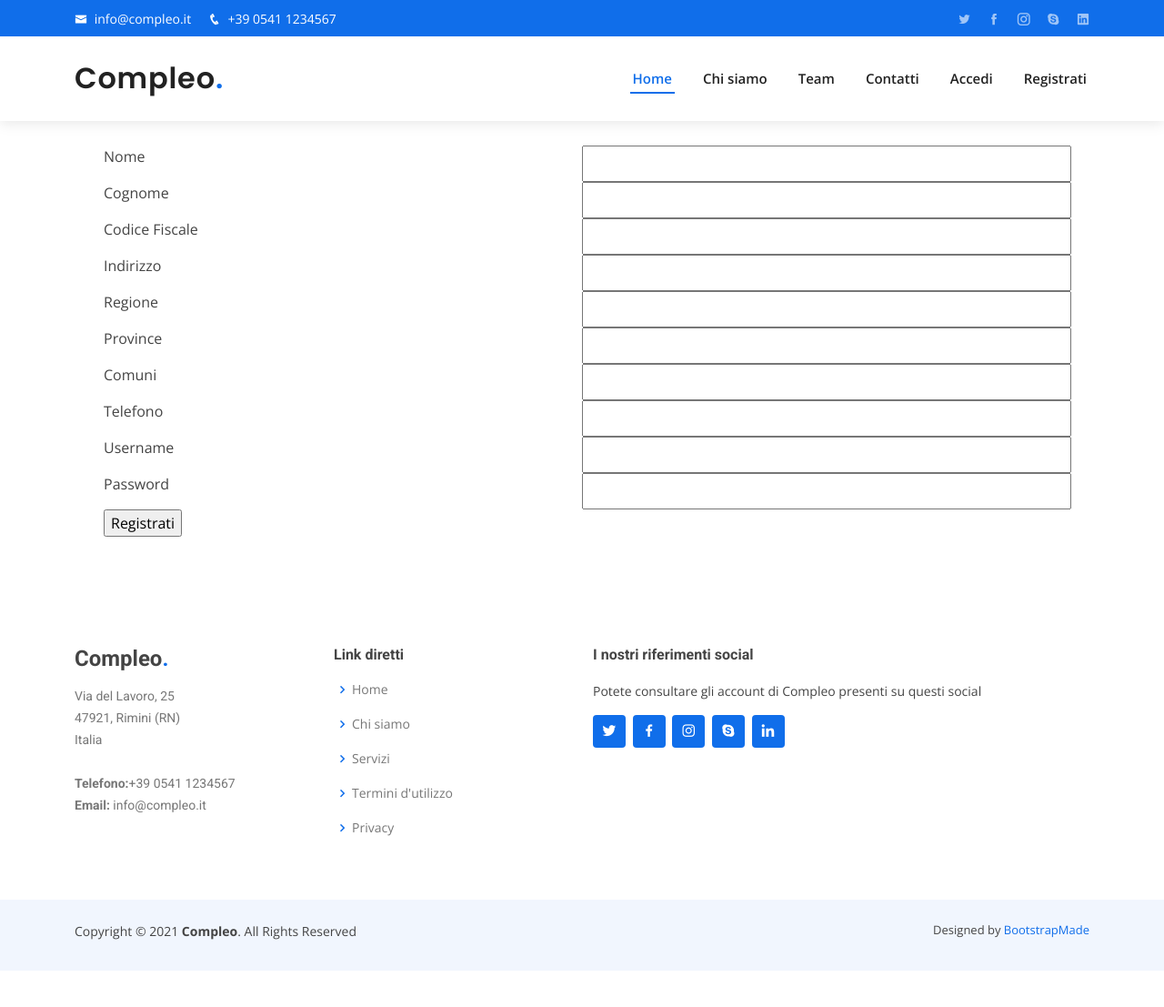
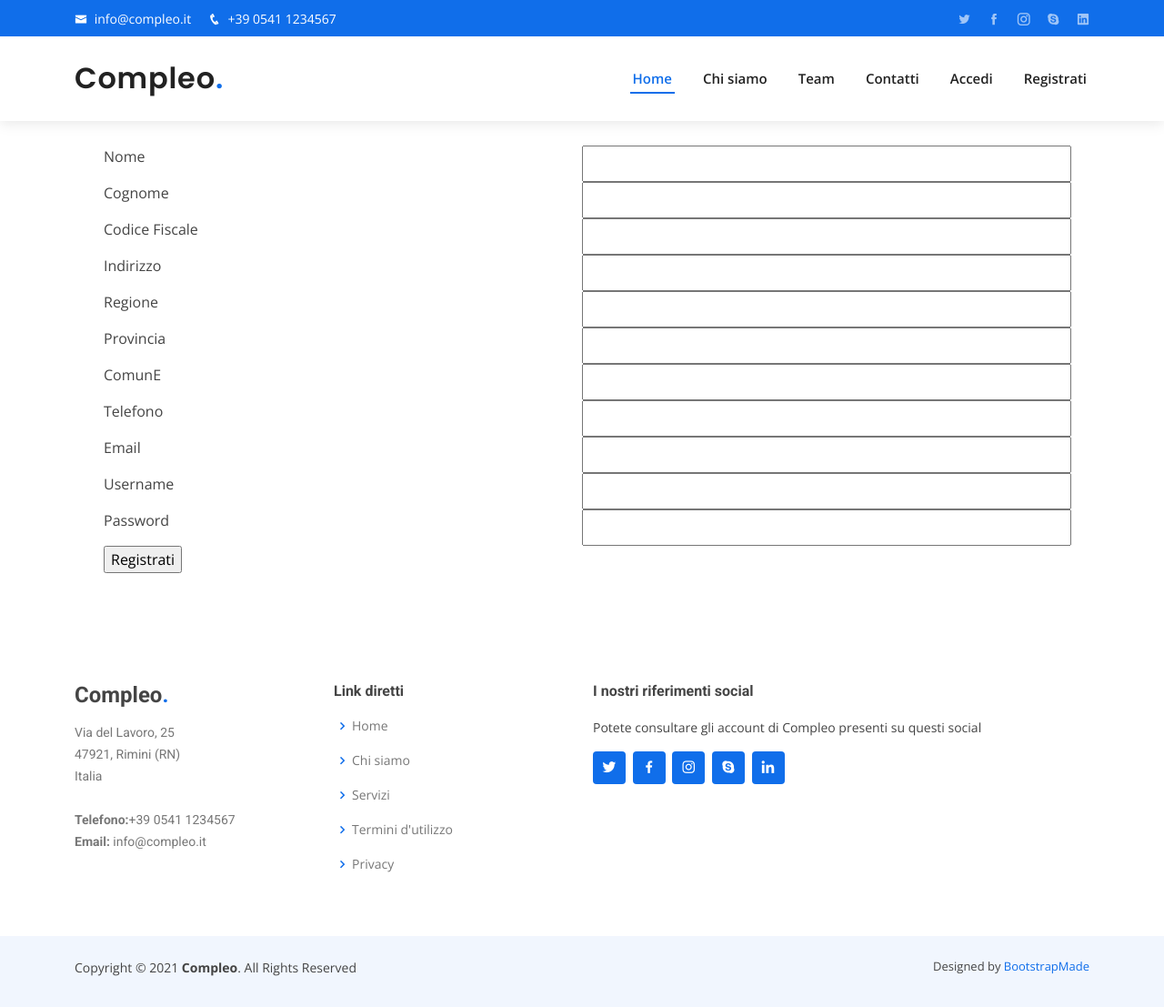
Before and after one commit to Compleo/compleo, a PHP site: page /registraUtente.php in a window 1280 px wide. Shown: the whole page at 91% size. Before the commit the page ends 1067 px from the top, so only its background shows below. Run offline with PHP 8.4, Linux system fonts and the light colour scheme.

Commit message:
[SITO] -> Aggiunto campo per l'email

```diff
--- a/index.php
+++ b/index.php
@@ -20,7 +20,6 @@
       <h2>Piccoli servizi al completo</h2>
       <div class="d-flex">
         <a href="#about" class="btn-get-started scrollto">Ricerca</a>
-        <a href="https://www.youtube.com/watch?v=jDDaplaOz7Q" class="venobox btn-watch-video" data-vbtype="video" data-autoplay="true"> Chi siamo <i class="icofont-play-alt-2"></i></a>
       </div>
     </div>
   </section><!-- End Hero -->
--- a/php/api/compleo-api.php
+++ b/php/api/compleo-api.php
@@ -37,7 +37,7 @@ function callAPI($method, $url, $data){
     }
     echo curl_error($curl);
     curl_close($curl);
-    die();
+    //die();
     return $result;
 }
 
--- a/registraUtente.php
+++ b/registraUtente.php
@@ -1,6 +1,6 @@
 <?php
   session_start();
-  $n = "Login";
+  $n = "Registrazione";
 
   include_once('./components/top.php');
   $json = json_decode('')
@@ -8,7 +8,7 @@
 ?>
 
 <!-- ======= Login Section ======= -->
-<section id="login" class="about d-flex align-items-center">
+<section id="registrazione" class="about d-flex align-items-center">
 <div class="container" data-aos="zoom-out" data-aos-delay="100">
    <form action="php/registraUtente_verifica.php" style="margin-top: 100px;" method="POST">
     <div class="row">
@@ -32,16 +32,20 @@
       <input class="col-6" type="text" name="regione">
     </div>
     <div class="row">
-      <p class="col-6">Province</p>
+      <p class="col-6">Provincia</p>
       <input class="col-6" type="text" name="provincia">
     </div>
     <div class="row">
-      <p class="col-6">Comuni</p>
+      <p class="col-6">ComunE</p>
       <input class="col-6" type="text" name="comune">
     </div>
     <div class="row">
       <p class="col-6">Telefono</p>
       <input class="col-6" type="text" name="telefono">
+    </div>
+    <div class="row">
+      <p class="col-6">Email</p>
+      <input class="col-6" type="text" name="email">
     </div>
     <div class="row">
       <p class="col-6">Username</p>
@@ -60,11 +64,11 @@
 <script>
   function sbloccaProvince()
   {
-
+    //TODO: IMPLEMENTA
   }
   function sbloccaComuni()
   {
-
+    //TODO: IMPLEMENTA
   }
 </script>
 
```
Also changed, not shown: php/api/abstract/compleo-api-user.php (+4 -3 lines), php/registraUtente_verifica.php (+4 -5 lines).
